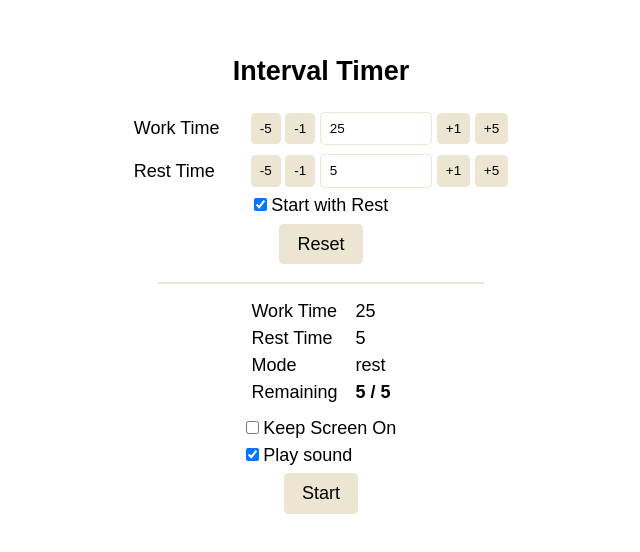
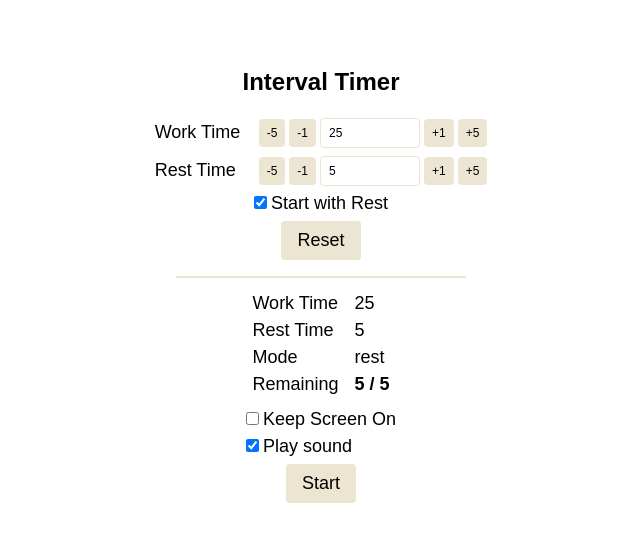
Before and after one commit to pofl/interval-timer-react-vite, a React (Vite) app: page / in a window 1280 px wide. Shown: the part 114-666 px from the top of the page, without its empty margins (319-959 px from the left). Built offline with nearby package versions, Linux system fonts and the light colour scheme.

Commit message:
Simplify root CSS

```diff
--- a/src/interval.css
+++ b/src/interval.css
@@ -7,7 +7,9 @@
 html,
 body {
   height: 100%;
-  margin: 0;
+}
+
+body {
   font-family: sans-serif;
   font-size: large;
 }
```
